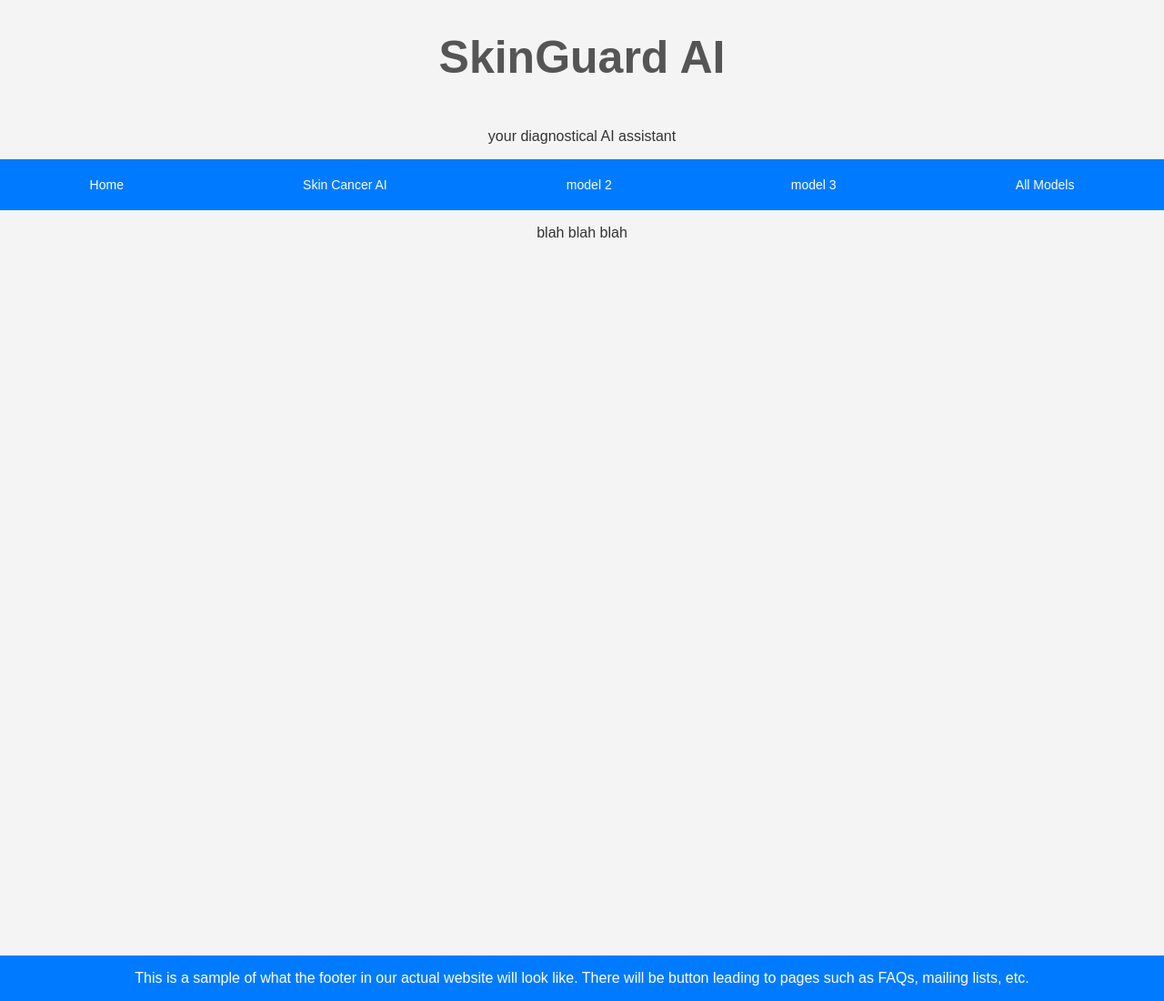
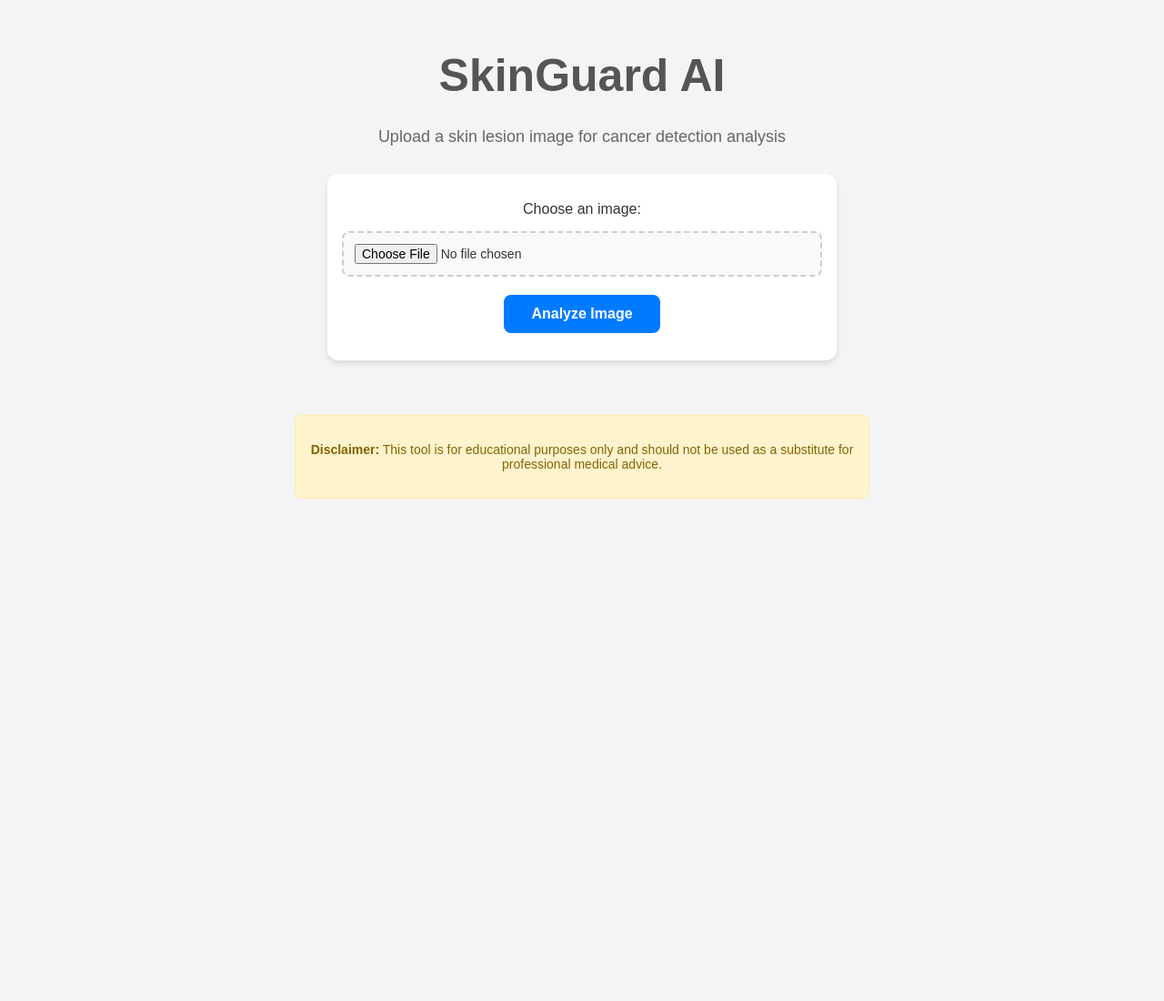
Before and after one commit to alexzjm/skinguard-ai, a Flask app: page / in a window 1280 px wide. Shown: the whole page at 91% size. After the commit the page ends 548 px from the top, so only its background shows below. Run offline with Flask 3, Linux system fonts and the light colour scheme.

Commit message:
removed unnecessary features and placeholder text

```diff
--- a/static/script.js
+++ b/static/script.js
@@ -53,11 +53,11 @@ function agreeToTerms(){
 }*/
 
 document.addEventListener('DOMContentLoaded', function () {
-    console.log("Testing script.js");
-
     const fileInput = document.getElementById('file');
     const preview = document.getElementById('preview');
+    const resultDiv = document.getElementById('result');
 
+    // Image preview functionality
     fileInput.addEventListener('change', function (event) {
         const file = fileInput.files[0];
         if (file) {
@@ -67,36 +67,68 @@ document.addEventListener('DOMContentLoaded', function () {
                 preview.style.display = 'block';
             }
             reader.readAsDataURL(file);
+
+            // Clear previous results
+            resultDiv.innerHTML = '';
         }
     });
 
-    document.getElementById('uploadForm').addEventListener('submit', function (event) {  // Changed form id
+    // Form submission
+    document.getElementById('uploadForm').addEventListener('submit', async function (event) {
         event.preventDefault();
+
+        const file = fileInput.files[0];
+        if (!file) {
+            resultDiv.innerHTML = '<p class="error">Please select an image first.</p>';
+            return;
+        }
+
+        // Show loading state
+        resultDiv.innerHTML = '<p class="loading">Analyzing image...</p>';
+
+        try {
             const formData = new FormData();
-        const fileInput = document.getElementById('file');  // Changed element id to file
-        formData.append('file', fileInput.files[0]);
-        formData.append('model', currentModelId);
+            formData.append('file', file);
+            formData.append('model', '0'); // Always use the only working model
 
-        fetch('/api/upload', {
+            const response = await fetch('/api/upload', {
                 method: 'POST',
                 body: formData
-        })
-            .then(response => response.json())
-            .then(data => {
+            });
+
+            const data = await response.json();
+
             if (data.error) {
-                    document.getElementById('result').innerText = 'Error: ' + data.error;
+                resultDiv.innerHTML = `<p class="error">Error: ${data.error}</p>`;
             } else {
-                    if (data.model_used == 0){ //processing based on the model used
-                        threshold = 0.5;
-                        if (data.prediction <= threshold) {
-                            document.getElementById('result').innerText = "You are cancer free. Score: " + data.prediction;
+                displayResult(data.prediction);
+            }
+        } catch (error) {
+            console.error('Error:', error);
+            resultDiv.innerHTML = '<p class="error">An error occurred while processing your image. Please try again.</p>';
+        }
+    });
+
+    function displayResult(prediction) {
+        const threshold = 0.5;
+        const percentage = (prediction * 100).toFixed(1);
+
+        if (prediction <= threshold) {
+            resultDiv.innerHTML = `
+                <div class="result-success">
+                    <h3>Low Risk Detected</h3>
+                    <p>Confidence Score: ${percentage}%</p>
+                    <p>The analysis suggests a low probability of malignancy.</p>
+                </div>
+            `;
         } else {
-                            document.getElementById('result').innerText = "Please see a professional for further diagnosis. Percent: " + data.prediction * 50 + ". Score: " + data.prediction;
+            resultDiv.innerHTML = `
+                <div class="result-warning">
+                    <h3>High Risk Detected</h3>
+                    <p>Confidence Score: ${percentage}%</p>
+                    <p><strong>Please consult a healthcare professional for further evaluation.</strong></p>
+                </div>
+            `;
         }
     }
-
-                }
-            })
-            .catch(error => console.error('Error:', error));
 });
-});
--- a/static/stylesheet.css
+++ b/static/stylesheet.css
@@ -13,159 +13,172 @@ body {
     min-height: 100vh;
     background-color: #f4f4f4;
     color: #333;
-}
-
-#home-page {
-    display: block;
-    min-height: 100vh;
-}
-
-#instructions {
-    display: none;
-    text-align: center;
-}
-
-#terms-and-conditions {
-    /*display: flex;
-    flex-direction: column;
-    align-items: center;
-    justify-content: flex-end;*/
-    display: none;
-    flex-direction: column;
-    align-items: center;
-    min-height: 100vh;
-}
-
-#navigation-menu {
-    display: flex;
-    position: sticky;
-    background-color: #007BFF;
-    top: 0;
-    padding: 5px;
-    width: 100%;
-    justify-content: space-around;
-    flex-wrap: nowrap;
-}
-
-#footer {
-    background-color: #007BFF;
-    color: #FFFFFF;
-    display: block;
-}
-
-h2,
-p,
-.default-button {
-    text-align: center;
-}
-
-#ai-classification-div {
-    flex-direction: column;
-    align-items: center;
-    justify-content: center;
-    display: none;
+    padding: 20px;
 }
 
 h1 {
     font-size: 50px;
     color: #555;
+    margin-bottom: 10px;
 }
 
-h2 {
-    margin-bottom: 20px;
-    font-size: 24px;
-    color: #555;
+body > p {
+    font-size: 18px;
+    color: #666;
+    text-align: center;
+    margin-bottom: 30px;
 }
 
-h3 {
-    color: #555
+#upload-container {
+    background-color: #fff;
+    padding: 30px;
+    border-radius: 12px;
+    box-shadow: 0 4px 6px rgba(0, 0, 0, 0.1);
+    margin-bottom: 30px;
+    max-width: 500px;
+    width: 100%;
 }
 
 form {
     display: flex;
     flex-direction: column;
     align-items: center;
-    background-color: #fff;
-    padding: 20px;
+}
+
+label.file-label {
+    margin-bottom: 15px;
+    font-size: 16px;
+    color: #333;
+    font-weight: 500;
+}
+
+input[type="file"] {
+    margin-bottom: 20px;
+    padding: 12px;
+    border: 2px dashed #ccc;
+    border-radius: 8px;
+    font-size: 14px;
+    color: #333;
+    cursor: pointer;
+    background-color: #f9f9f9;
+    transition: all 0.3s ease;
+    width: 100%;
+    text-align: center;
+}
+
+input[type="file"]:hover {
+    background-color: #e9e9e9;
+    border-color: #007BFF;
+}
+
+#preview {
+    display: none;
+    max-width: 200px;
+    max-height: 200px;
+    margin: 20px 0;
     border-radius: 8px;
     box-shadow: 0 2px 4px rgba(0, 0, 0, 0.1);
 }
 
-label.file-label {
-    margin-bottom: 10px;
+.upload-button {
+    padding: 12px 30px;
+    border: none;
+    border-radius: 8px;
     font-size: 16px;
-    color: #333;
-}
-
-input[type="file"] {
-    margin-bottom: 20px;
-    padding: 10px;
-    border: 1px solid #ccc;
-    border-radius: 4px;
-    font-size: 14px;
-    color: #333;
-    cursor: pointer;
-    background-color: #f9f9f9;
-    transition: background-color 0.1s, border-color 0.1s;
-}
-
-input[type="file"]:hover {
-    background-color: #e9e9e9;
-    border-color: #bbb;
-}
-
-.default-button {
-    padding: 10px 20px;
-    border: none;
-    border-radius: 4px;
-    font-size: 14px;
+    font-weight: 600;
     color: #fff;
     background-color: #007BFF;
     cursor: pointer;
-    transition: background-color 0.1s;
+    transition: background-color 0.3s ease;
+    min-width: 150px;
 }
 
-.default-button:hover {
+.upload-button:hover {
     background-color: #0056b3;
 }
 
-.upload-button {
-    padding: 10px 20px;
-    border: none;
-    border-radius: 4px;
-    font-size: 14px;
-    color: #fff;
-    background-color: #f63918;
-    cursor: pointer;
-    transition: background-color 0.1s;
+.upload-button:disabled {
+    background-color: #ccc;
+    cursor: not-allowed;
 }
 
-.upload-button:hover {
-    background-color: #b50c0c;
+#result-container {
+    max-width: 500px;
+    width: 100%;
+    margin-bottom: 30px;
 }
 
-.nav-button {
-    padding: 5px 5px;
-    border: none;
-    margin: 10px 0px;
-    font-size: 14px;
-    color: #fff;
-    background-color: transparent;
-    cursor: pointer;
-    transition: background-color 0.1s;
+#result {
+    text-align: center;
 }
 
-.nav-button:hover {
-    color: #d8d8d8;
+.result-success {
+    background-color: #d4edda;
+    border: 1px solid #c3e6cb;
+    color: #155724;
+    padding: 20px;
+    border-radius: 8px;
+    margin: 20px 0;
 }
 
-
-#preview {
-    display: none;
-    max-width: 150px;
-    height: auto;
+.result-warning {
+    background-color: #f8d7da;
+    border: 1px solid #f5c6cb;
+    color: #721c24;
+    padding: 20px;
+    border-radius: 8px;
+    margin: 20px 0;
 }
 
-#footer {
-    width: 100%
+.result-success h3,
+.result-warning h3 {
+    margin-top: 0;
+    margin-bottom: 10px;
 }
+
+.loading {
+    color: #007BFF;
+    font-style: italic;
+    font-size: 16px;
+}
+
+.error {
+    color: #dc3545;
+    font-weight: 500;
+    background-color: #f8d7da;
+    border: 1px solid #f5c6cb;
+    padding: 15px;
+    border-radius: 8px;
+    margin: 20px 0;
+}
+
+#disclaimer {
+    max-width: 600px;
+    width: 100%;
+    background-color: #fff3cd;
+    border: 1px solid #ffeaa7;
+    color: #856404;
+    padding: 15px;
+    border-radius: 8px;
+    text-align: center;
+    font-size: 14px;
+}
+
+/* Mobile responsiveness */
+@media (max-width: 600px) {
+    body {
+        padding: 10px;
+    }
+
+    h1 {
+        font-size: 36px;
+    }
+
+    #upload-container {
+        padding: 20px;
+    }
+
+    .upload-button {
+        width: 100%;
+    }
+}
--- a/templates/index.html
+++ b/templates/index.html
@@ -11,54 +11,23 @@
 
 <body>
     <h1>SkinGuard AI</h1>
-    <p>your diagnostical AI assistant</p>
+    <p>Upload a skin lesion image for cancer detection analysis</p>
 
-    <div id="navigation-menu">
-        <button class="nav-button" onclick="navigatePage(-1)">Home</button>
-        <button class="nav-button" onclick="navigatePage(0)">Skin Cancer AI</button>
-        <button class="nav-button" onclick="navigatePage(1)">model 2</button>
-        <button class="nav-button" onclick="navigatePage(2)">model 3</button>
-        <button class="nav-button" onclick="navigatePage(0)">All Models</button>
-    </div>
-
-    <div id="home-page">
-        <p>blah blah blah</p>
-    </div>
-
-    <!-- the below two divs apply to all model pages-->
-    <div id="instructions">
-        <h2 id="model-name"></h2>
-        <p id="model-description"></p>
-        <h3>How to use our service</h3>
-        <p>blah blah blah</p>
-    </div>
-
-    <div id="terms-and-conditions">
-        <p>By clicking "I Agree", you agree to our <a href="https://www.youtube.com/shorts/Tc_ImXKfs70" target="parent">terms and conditions</a></p>
-        <button class="default-button" onclick="agreeToTerms()">I Agree</button>
-    </div>
-
-    <div id="ai-classification-div">
-        <h2 class="page-title">Upload an Image</h2>
-        <form id="uploadForm"> <!--if multiple models, then each one needs a unique form?-->
+    <div id="upload-container">
+        <form id="uploadForm">
             <label for="file" class="file-label">Choose an image:</label>
             <input type="file" id="file" name="file" accept="image/*" required>
             <img id="preview" src="" alt="Image preview">
-            <!-- Changed input type to file and added accept attribute -->
-            <br><br>
-            <input type="submit" value="Upload" class="upload-button">
+            <button type="submit" class="upload-button">Analyze Image</button>
         </form>
     </div>
 
-    <div id="results-div">
-        <h3 id="result"></h3>
+    <div id="result-container">
+        <div id="result"></div>
     </div>
 
-    <div id="footer">
-        <p>
-            This is a sample of what the footer in our actual website will look like.
-            There will be button leading to pages such as FAQs, mailing lists, etc.
-        </p>
+    <div id="disclaimer">
+        <p><strong>Disclaimer:</strong> This tool is for educational purposes only and should not be used as a substitute for professional medical advice.</p>
     </div>
 </body>
 
```
Also changed, not shown: uploads/skin-mole.jpg (added). Lines whose indentation alone changed are shown as unchanged.
